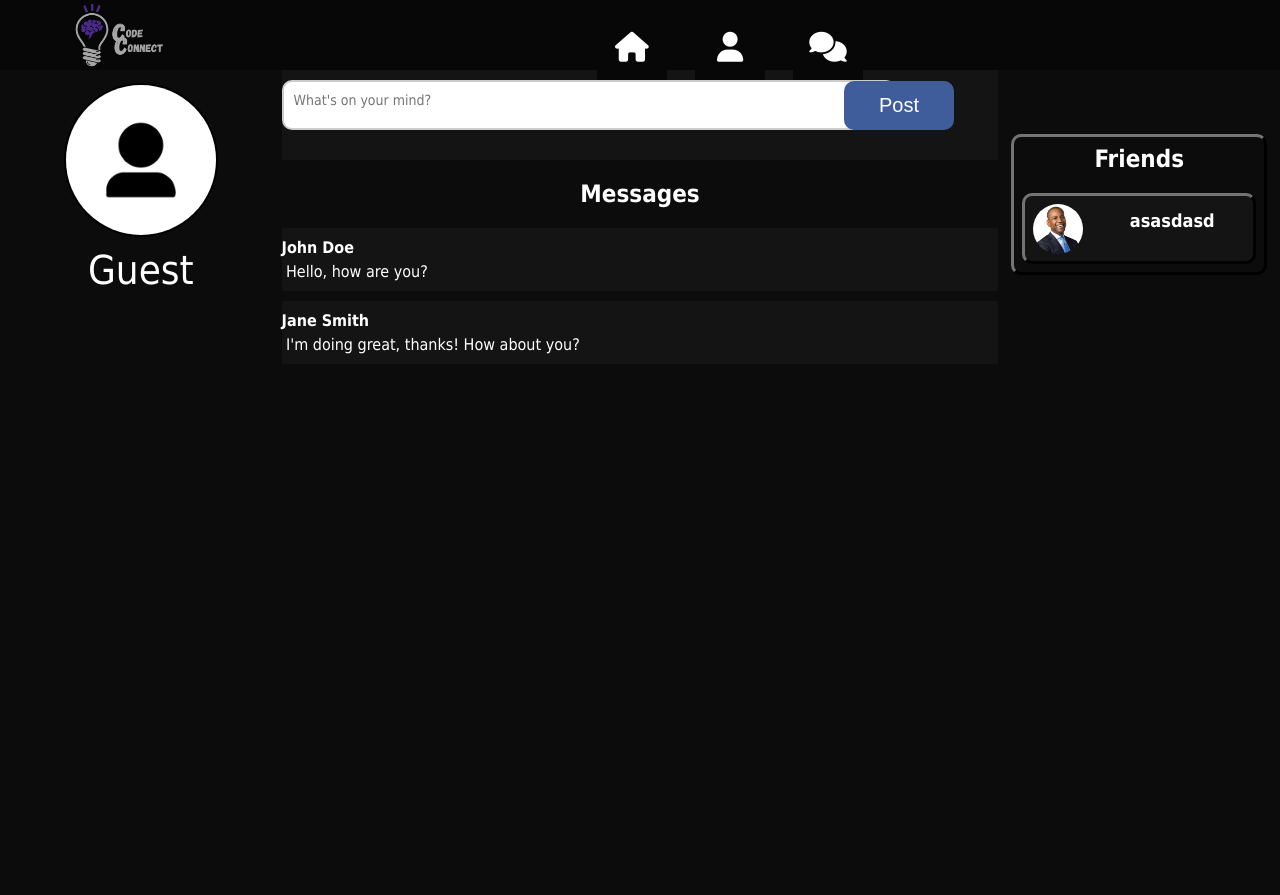
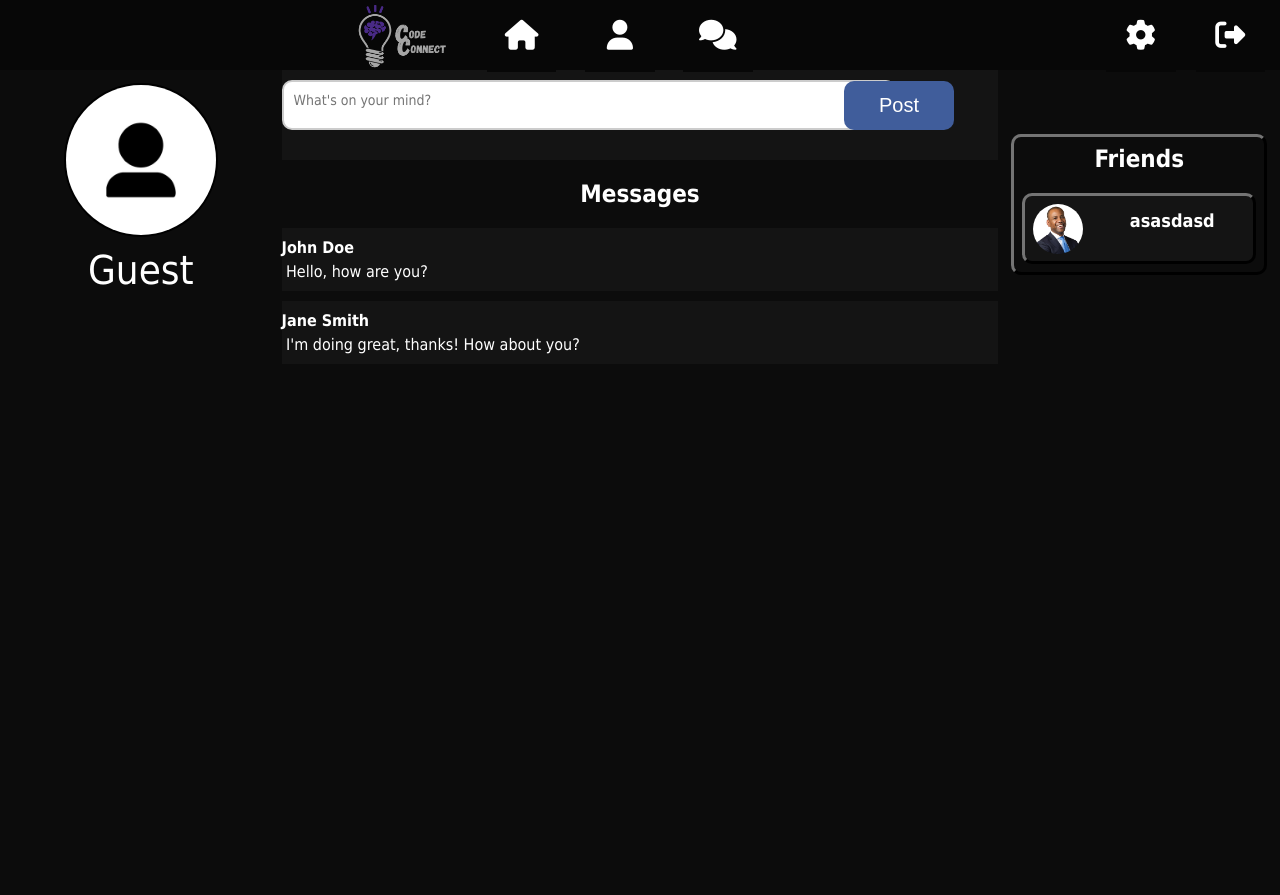
Before and after one commit to ickoParilla/CodeConnect_Incomplete, a PHP site: page /message.php in a window 1280 px wide. Shown: the top 895 px of the page. Run offline with PHP 8.4, Linux system fonts and the light colour scheme; some libraries are stand-ins or nearby versions.

Commit message:
still incomplete

```diff
--- a/message.php
+++ b/message.php
@@ -37,18 +37,6 @@ if (isset($_SESSION['user_id'])) {
         margin: 0;
     }
 
-    #logo {
-        width: 130px;
-        height: 130px;
-        position: relative;
-        object-fit: cover;
-        float: left;
-        margin-top: -50px;
-        margin-bottom: -55px;
-        margin-left: 50px;
-        display: block;
-    }
-
     #top_bar {
             height: 5%;
             background-color: #070707;
@@ -56,7 +44,17 @@ if (isset($_SESSION['user_id'])) {
             padding: 5px;
             padding-top: 20px;
             padding-bottom: 10px;
-        display: input;
+            display: flex;
+            justify-content: center;
+            align-items: center;
+        }
+
+        #logo {
+            width: 130px;
+            height: 130px;
+            object-fit: cover;
+            margin-top: -50px;
+            margin-bottom: -55px;
         }
 
         .btn {
@@ -67,7 +65,6 @@ if (isset($_SESSION['user_id'])) {
             padding: 12px 16px;
         }
 
-    /* Darker background on mouse-over */
         .btn:hover {
             color: #492A86;
         }
@@ -264,10 +261,12 @@ if (isset($_SESSION['user_id'])) {
     <div id="top_bar">
         <div id="bar">
             <!-- Logo -->
-            <img src="upload\LogoWithName.png" id="logo">
+            <img src="upload/LogoWithName.png" id="logo">
             <a class="btn" href="homepage.php"><i class="fa fa-home fa-fw" aria-hidden="true"></i></a>
             <a class="btn" href="profile.php"><i class="fa fa-user fa-fw" aria-hidden="true"></i></a>
             <a class="btn" href="message.php"><i class="fa fa-comments fa-fw" aria-hidden="true"></i></a>
+            <a class="btn" href="signout.php" style="float: right;"><i class="fa fa-sign-out fa-fw" aria-hidden="true"></i></a>
+            <a class="btn" href="userprofile.php" style="float: right;"><i class="fa fa-cog fa-fw" aria-hidden="true"></i></a>
         </div>
     </div>
 
--- a/profile.php
+++ b/profile.php
@@ -83,11 +83,6 @@ if (isset($_SESSION['user_id'])) {
             width: 100%;
             font-size: 30px;
             text-align: center;
-        }
-
-        #bar a.btn {
-            display: inline-block;
-            margin: 0 10px;
         }
 
         #user_info {
```
Also changed, not shown: 3 other files. Lines whose indentation alone changed are shown as unchanged.
